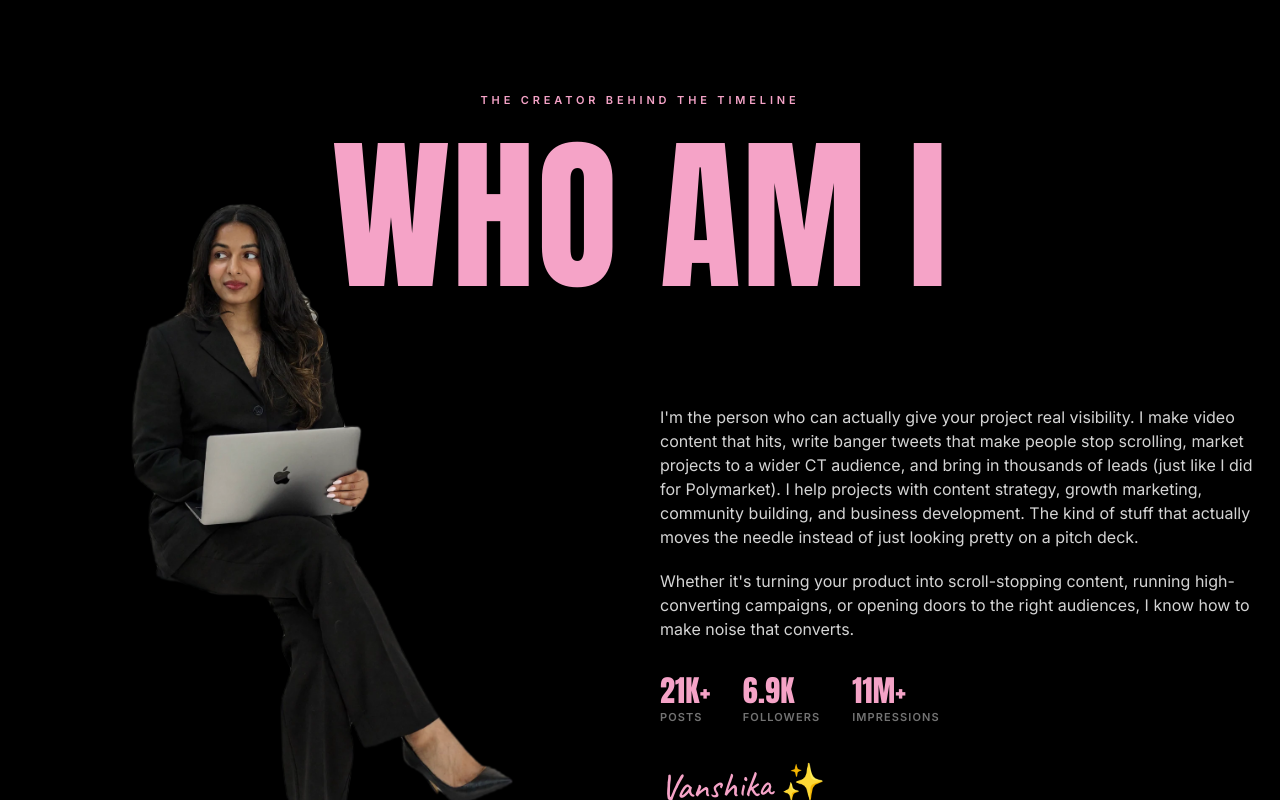
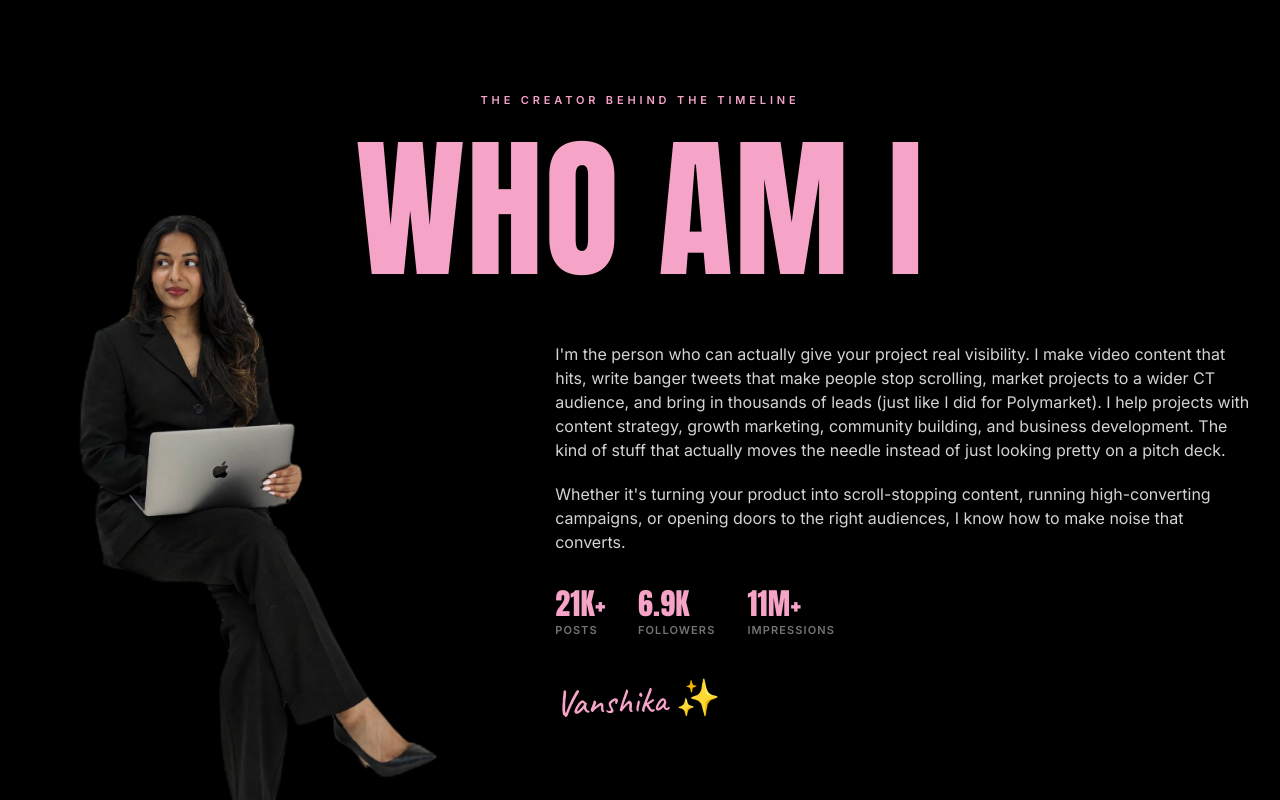
Before and after one commit to vanshueth/vanshu-eth, a React (Vite) app: page / in a window 1280 px wide. Shown: the part 860-1660 px from the top of the page. Built offline with nearby package versions, Linux system fonts and the light colour scheme; a web font is replaced by a local one.

Commit message:
Who Am I layout matched to reference

```diff
--- a/src/sections/WhoAmI.tsx
+++ b/src/sections/WhoAmI.tsx
@@ -30,19 +30,19 @@ export default function WhoAmI() {
             viewport={{ once: true }}
             transition={{ duration: 0.8 }}
             className="font-display relative z-0 text-center leading-none text-[#f5a3c7]"
-            style={{ fontSize: 'clamp(4rem, 13vw, 11rem)' }}
+            style={{ fontSize: 'clamp(4rem, 12vw, 10rem)' }}
           >
             WHO AM I
           </motion.h2>
 
-          <div className="relative z-10 mt-8 grid items-center gap-10 lg:mt-0 lg:grid-cols-2">
+          <div className="relative z-10 mt-10 grid items-start gap-10 lg:mt-14 lg:grid-cols-[2fr_3fr] lg:gap-16">
             {/* photo cutout overlapping title */}
             <motion.div
               initial={{ opacity: 0, y: 40 }}
               whileInView={{ opacity: 1, y: 0 }}
               viewport={{ once: true }}
               transition={{ duration: 0.7, delay: 0.15 }}
-              className="relative mx-auto w-full max-w-sm lg:-mt-24"
+              className="relative mx-auto w-full max-w-[260px] sm:max-w-[300px] lg:-mt-32 lg:max-w-[360px]"
             >
               <img
                 src={cutout}
```
